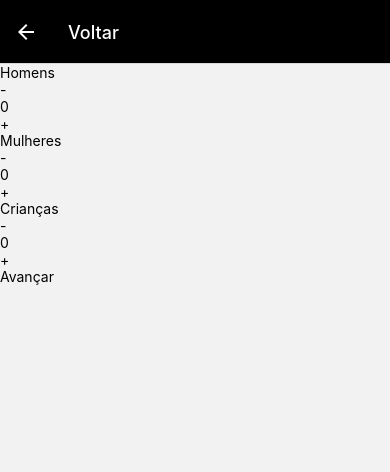
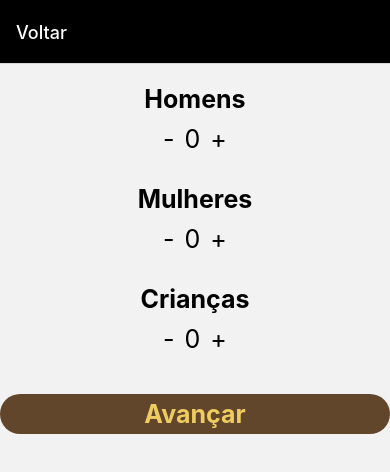
Before and after one commit to Guigite/app-de-calcular-churrasco, a React Native app: screen /participantes in a window 390 px wide. Shown: the top 472 px of the page. Built offline with nearby package versions, Linux system fonts and the light colour scheme.

Commit message:
Tela inicial e Participantes

```diff
--- a/App.js
+++ b/App.js
@@ -21,10 +21,10 @@
             <AuthProvider>
 
                 <Stack.Navigator>
-                    <Stack.Screen name="home" component={Home}
+                    {/* <Stack.Screen name="home" component={Home}
                     options={{title:'Churrascada',
                     headerShown: false,
-                    }} />
+                    }} /> */}
                     <Stack.Screen name="participantes" component={Participantes}
                     options={{title: 'Voltar',
                     headerTintColor: 'white',
--- a/src/components/btnAdicionarPessoas.js
+++ b/src/components/btnAdicionarPessoas.js
@@ -1,5 +1,5 @@
 import React, {useContext, useState} from "react";
-import { View, Button, Text, TouchableOpacity } from "react-native";
+import { View, StyleSheet, Text, TouchableOpacity } from "react-native";
 import { MainContext } from "../context/mainContext";
 
 export default function BotaoMudanca(props){
@@ -11,16 +11,34 @@
     ValorSemCrianca();
 
     return (
-        <View>
+        <View style={styles.btns}>
             <TouchableOpacity onPress={() => {
                 if(valor > 0){
                     setValor(valor - 1)
                 }else{
                     setValor(valor - 0)}
                 }}
-                ><Text>{props.decrementa}</Text></TouchableOpacity>
-                <Text>{valor}</Text>
-            <TouchableOpacity onPress={() => setValor(valor + 1)}><Text>{props.incrementa}</Text></TouchableOpacity>
+                ><Text style={styles.textos}>-</Text>
+            </TouchableOpacity>
+            <Text style={styles.textos}>{valor}</Text>
+            <TouchableOpacity onPress={() => {
+              setValor(valor + 1)
+            }}>
+                <Text style={styles.textos}>+</Text>
+            </TouchableOpacity>
         </View>
 );
 }
+
+const styles = StyleSheet.create({
+    btns:{
+        margin: '5px',
+        justifyContent: 'center',
+        alignItems: 'center',
+        flexDirection: 'row',
+    },
+    textos:{
+        fontSize: '25px',
+        margin: '5px',
+    }
+})
--- a/src/pages/home.js
+++ b/src/pages/home.js
@@ -35,7 +35,7 @@
         // paddingBottom: '100%',
     },
     botao:{
-        border: '3px solid #000',
+        border: '2px solid #000',
         borderRadius: '20px',
         display: 'flex',
         alignCenter: 'center',
--- a/src/pages/participantes.js
+++ b/src/pages/participantes.js
@@ -9,12 +9,12 @@
 
     return(
         <View>
-            <Text>Homens</Text>
-            <BotaoMudanca pessoa="homem" incrementa= "+" decrementa= "-"/>
-            <Text>Mulheres</Text>
-            <BotaoMudanca pessoa="mulher" incrementa= "+" decrementa= "-"/>
-            <Text>Crianças</Text>
-            <BotaoMudanca pessoa="crianca" incrementa= "+" decrementa= "-"/>
+            <Text style={styles.text}>Homens</Text>
+            <BotaoMudanca pessoa="homem"/>
+            <Text style={styles.text}>Mulheres</Text>
+            <BotaoMudanca pessoa="mulher"/>
+            <Text style={styles.text}>Crianças</Text>
+            <BotaoMudanca pessoa="crianca"/>
 
             {ninguem ? <Text>Adicione pelo menos uma pessoa</Text> : null}
 
@@ -30,10 +30,35 @@
                     }
                 }}
             >
-                <Text >Avançar</Text>
+                <Text style={styles.textAvancar}>Avançar</Text>
             </TouchableOpacity>
             </View>
         </View>
 
     );
 }
+
+const styles = StyleSheet.create({
+    text:{
+        marginTop: '20px',
+        display: 'flex',
+        alignItems: 'center',
+        justifyContent: 'center',
+        color: '#000',
+        fontWeight: 'bold',
+        fontSize: '25px',
+    },
+    textAvancar:{
+        backgroundColor: '#62462B',
+        borderRadius: '20px',
+        padding: '5px',
+        // height: '10px',
+        marginTop: '30px',
+        display: 'flex',
+        alignItems: 'center',
+        justifyContent: 'center',
+        color: '#eecc60',
+        fontWeight: 'bold',
+        fontSize: '25px',
+    }
+})
```
